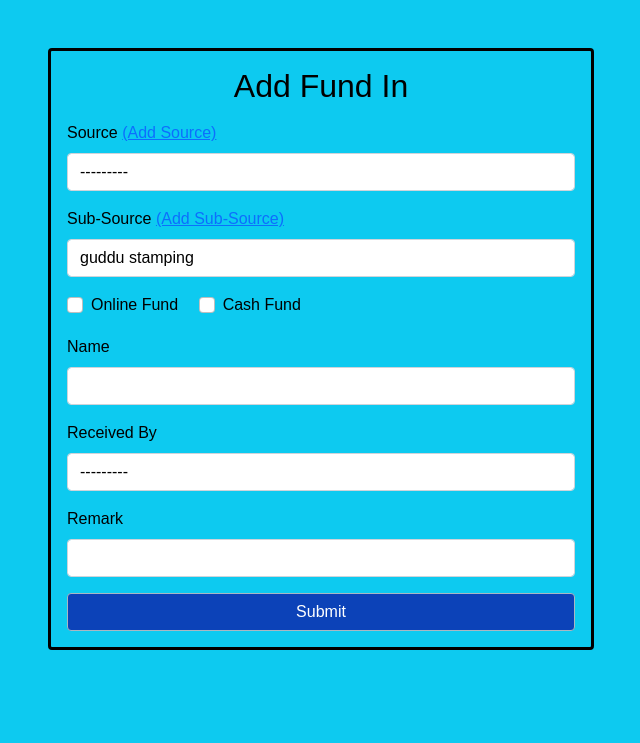
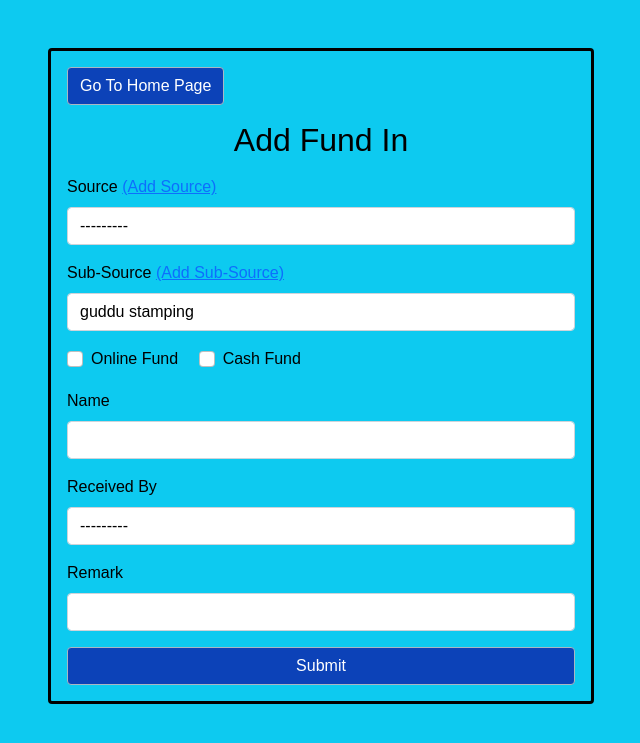
Before and after one commit to nag2mani/SuryaShaktiEngineeringWorks, a Django app: page /add_fundin/ in a window 1280 px wide. Shown: the top 743 px of the page, without its empty margins (319-959 px from the left). Run offline with Django 5.2, Linux system fonts and the light colour scheme; data comes from the database, SQL or seed files in the repository.

Commit message:
back button added in add fund

```diff
--- a/SSEW/home/templates/add_fundin.html
+++ b/SSEW/home/templates/add_fundin.html
@@ -18,6 +18,7 @@
             <div class="col-md-6">
                 <div class="card">
                     <div class="card-body">
+                        <button onclick = "window.location.href='/'" class="btn btn-primary mb-3"> Go To Home Page </button>
                         <h2 class="card-title text-center mb-3">Add Fund In</h2>
                         <form method="post">
                             {% csrf_token %}
```
